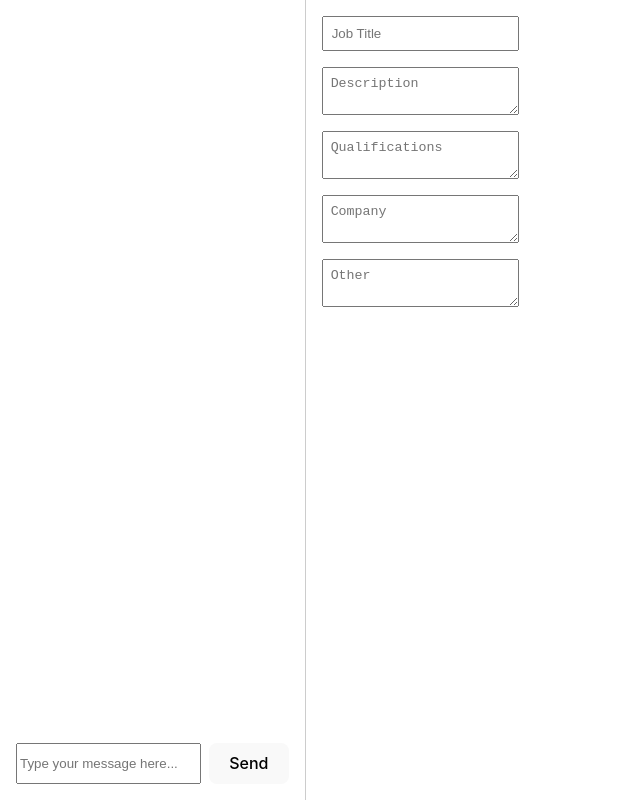
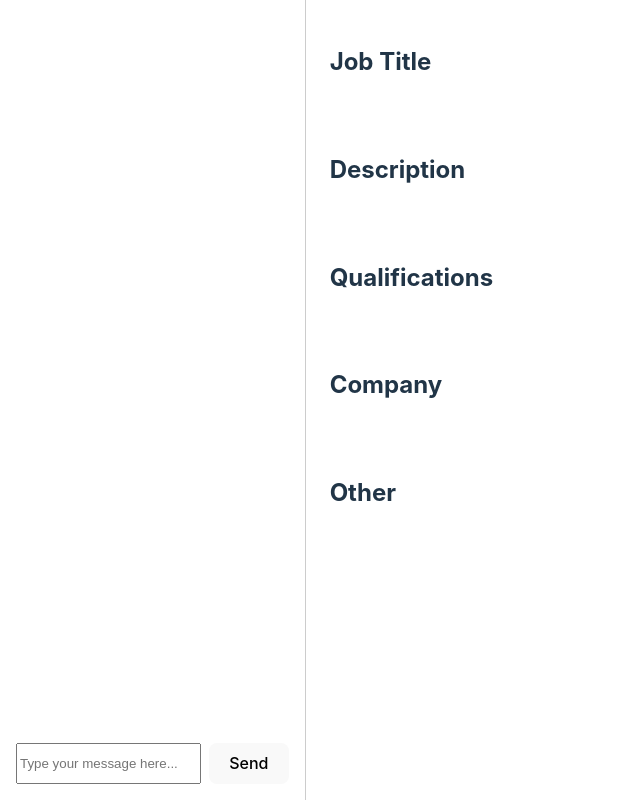
Before and after one commit to dslh/jade, a React (Vite) app in the folder frontend/: page / in a window 1280 px wide. Shown: the whole page, without its empty margins (0-640 px from the left). Built offline with nearby package versions, Linux system fonts and the light colour scheme.

Commit message:
Render description segments using markdown

```diff
--- a/frontend/src/App.tsx
+++ b/frontend/src/App.tsx
@@ -102,7 +102,8 @@ const App: React.FC = () => {
 
         for (const line of lines) {
           if (line.startsWith('data: ')) {
-            const data = line.slice(5);
+            // The agent tends to use middot for bullet points, we need hyphens for markdown.
+            const data = line.slice(5).replace('•', '-');
             if (data === '[DONE]') break;
 
             try {
@@ -152,21 +153,15 @@ const App: React.FC = () => {
         </form>
       </div>
       <div className="job-description-pane">
-        <input
-          type="text"
-          value={jobDescription.title}
-          onChange={(e) => setJobDescription(prev => ({ ...prev, title: e.target.value }))}
-          placeholder="Job Title"
-          className={`job-section ${activeSectionKey === 'title' ? 'active' : ''}`}
-        />
+        <div className={`job-section ${activeSectionKey === 'title' ? 'active' : ''}`}>
+          <h2>Job Title</h2>
+          <ReactMarkdown>{jobDescription.title}</ReactMarkdown>
+        </div>
         {(['description', 'qualifications', 'company', 'other'] as const).map((section) => (
-          <textarea
-            key={section}
-            value={jobDescription[section]}
-            onChange={(e) => setJobDescription(prev => ({ ...prev, [section]: e.target.value }))}
-            placeholder={section.charAt(0).toUpperCase() + section.slice(1)}
-            className={`job-section ${activeSectionKey === section ? 'active' : ''}`}
-          />
+          <div key={section} className={`job-section ${activeSectionKey === section ? 'active' : ''}`}>
+            <h2>{section.charAt(0).toUpperCase() + section.slice(1)}</h2>
+            <ReactMarkdown>{jobDescription[section]}</ReactMarkdown>
+          </div>
         ))}
       </div>
     </div>
```
